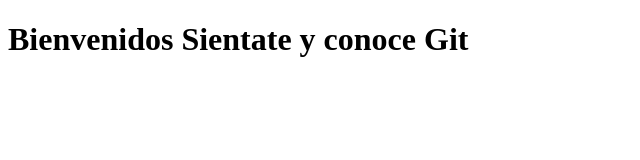
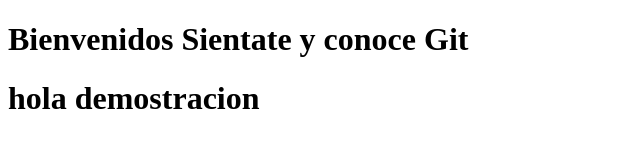
Before and after one commit to Carlos199/FeriaUnves, a plain HTML site: page index.html in a window 1280 px wide. Shown: the whole page, without its empty margins (0-640 px from the left). Drawn offline with Linux system fonts and the light colour scheme.

Commit message:
Update index.html

```diff
--- a/index.html
+++ b/index.html
@@ -5,4 +5,6 @@
 </head>
 <body>
 <h1>Bienvenidos Sientate y conoce Git</h1>
-</bod
+	<h1>  hola demostracion </h1>
+</bod>
+	 </html>
```
